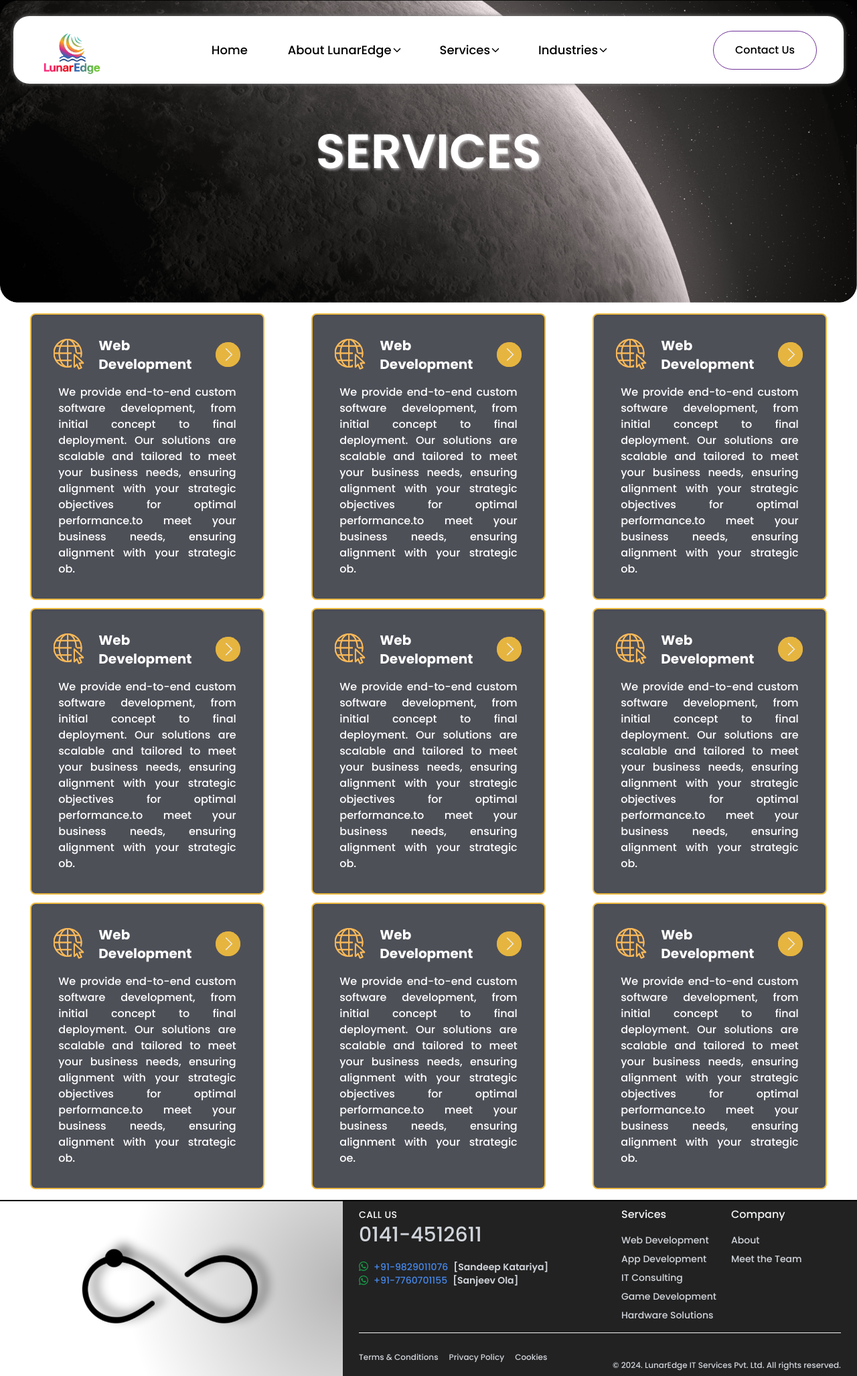
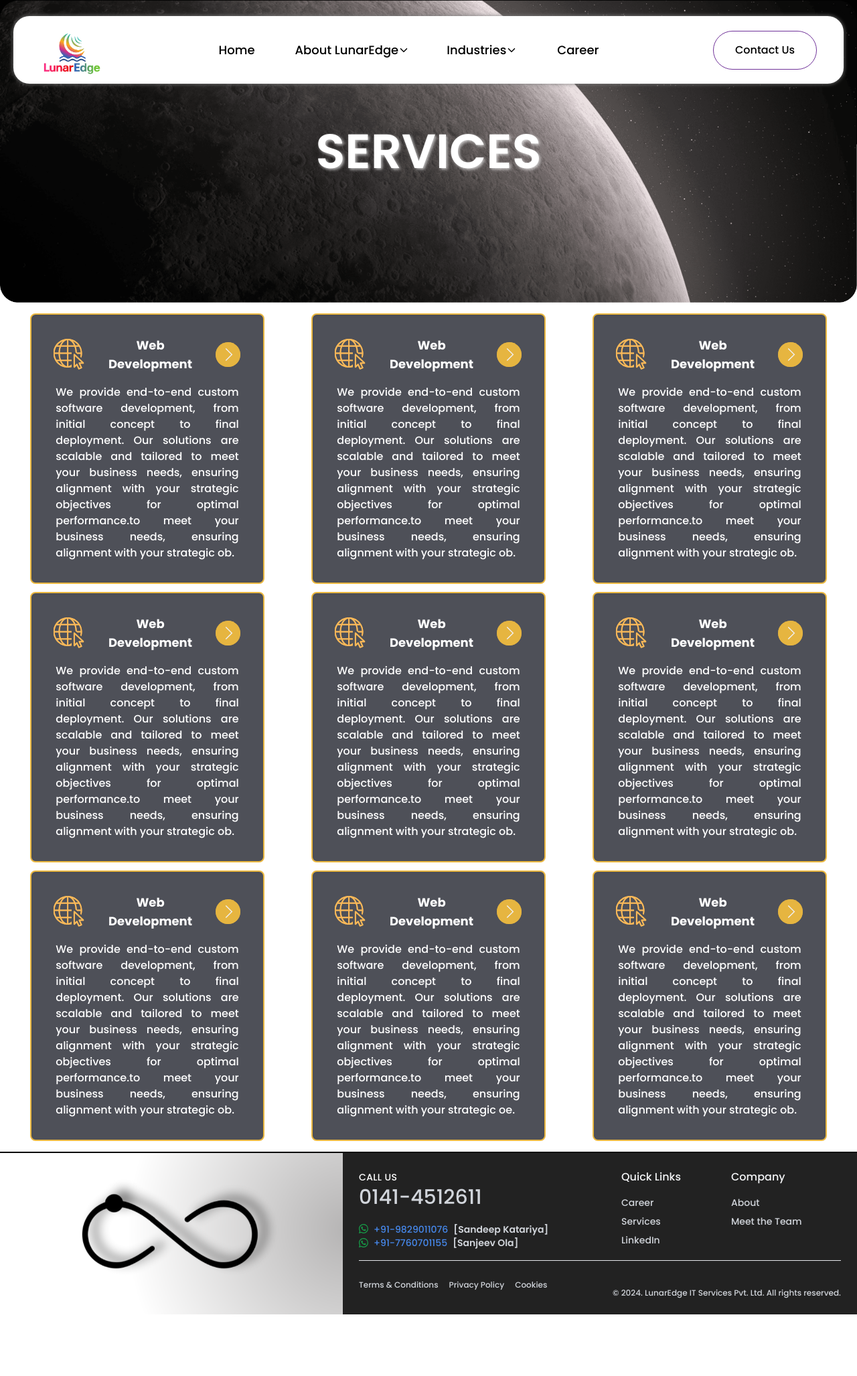
Before and after one commit to lunaredgepvtltd/LunarEdge, a React (Create React App) app in the folder frontend/: page /services in a window 1280 px wide. Shown: the whole page at 67% size. After the commit the page ends 1963 px from the top, so only its background shows below. Built offline with nearby package versions, Linux system fonts and the light colour scheme; a web font is replaced by a local one.

Commit message:
header and footer update

```diff
--- a/frontend/src/components/ServiceBox.jsx
+++ b/frontend/src/components/ServiceBox.jsx
@@ -2,13 +2,12 @@ import React, { useState } from "react";
 import ServiceBoxPointer from "../assets/ServiceBoxPointer.svg";
 import ServiceBoxArrow from "../assets/ServiceBoxArrow.svg";
 
-
-export const ServiceBox = ({ service, content , bgimg,key  }) => {
+export const ServiceBox = ({ service, content, bgimg, key }) => {
   const [isHovered, setIsHovered] = useState(false);
 
   return (
     <div
-      className="relative rounded-lg p-8 text-white xl:w-[28%] md:w-[50%] sm:w-[70%] mx-auto flex flex-col gap-4 backdrop-blur-xl  bg-gray-950/70 shadow-inner overflow-hidden border-2 border-[#EBB840] "
+      className="relative rounded-lg p-8 text-white xl:w-[28%] lg:w-[30%] md:w-[40%] sm:w-[70%] mx-auto flex flex-col gap-4 backdrop-blur-xl  bg-gray-950/70 shadow-inner overflow-hidden border-2 border-[#EBB840] "
       key={key}
       onMouseEnter={() => setIsHovered(true)}
       onMouseLeave={() => setIsHovered(false)}
@@ -23,7 +22,6 @@ export const ServiceBox = ({ service, content , bgimg,key  }) => {
           backgroundSize: "cover",
           backgroundPosition: "center",
           backgroundRepeat: "no-repeat",
-
         }}
       />
       <div className="relative z-10 flex items-center justify-between">
@@ -34,7 +32,9 @@ export const ServiceBox = ({ service, content , bgimg,key  }) => {
             isHovered ? "grayscale" : "grayscale-0"
           }`}
         />
-        <h2 className="text-xl font-bold px-5">{service}</h2>
+        <h2 className="2xl:text-xl md:text-lg text-lg font-bold 2xl:px-5 xl:px-3 text-center">
+          {service}
+        </h2>
         <img
           src={ServiceBoxArrow}
           alt="Arrow Icon"
@@ -43,8 +43,10 @@ export const ServiceBox = ({ service, content , bgimg,key  }) => {
           }`}
         />
       </div>
-      <ul className="space-y-4 px-2 z-10 opacity-100 ">
-        <li className="text-justify">{content}</li>
+      <ul className="space-y-4 md:px-1 px-4 z-10 opacity-100 ">
+        <li>
+          <p className="xl:text-base text-pretty md:text-sm text-sm ">{content}</p>
+        </li>
       </ul>
     </div>
   );
--- a/frontend/src/pages/Footer.jsx
+++ b/frontend/src/pages/Footer.jsx
@@ -16,7 +16,7 @@ import { Link } from "react-router-dom";
         </p> */}
       </div>
 
-      <div className="px-3 py-3 md:py-2 sm:px-6 lg:col-span-3 lg:px-6">
+      <div className="px-3 py-3 md:py-6 sm:px-6 lg:col-span-3 lg:px-6">
         <div className="grid grid-cols-1 gap-8 sm:grid-cols-2">
           <div>
             <p>
@@ -61,49 +61,34 @@ import { Link } from "react-router-dom";
           <div className="grid grid-cols-1 gap-4 sm:grid-cols-2  px-4">
             <div className="hidden md:block">
               <p className="font-medium text-gray-100 ">
-                Services
+                Quick Links
               </p>
               <ul className="mt-4 space-y-2 text-sm">
                 <li>
                   <Link
-                    to="/common"
+                    to="/career"
                     className="text-gray-300 transition hover:opacity-75 "
                   >
-                    Web Development
+                    Career
                   </Link>
                 </li>
                 <li>
                   <Link
-                    to="/common"
+                    to="/services"
                     className="text-gray-300 transition hover:opacity-75 "
                   >
-                     App Development
+                     Services
                   </Link>
                 </li>
                 <li>
                   <Link
-                    to="/common"
+                    to="https://www.linkedin.com/company/lunaredge/" target="_blank"
                     className="text-gray-300 transition hover:opacity-75 "
                   >
-                    IT Consulting
+                     LinkedIn
                   </Link>
                 </li>
-                <li>
-                  <Link
-                    to="/common"
-                    className="text-gray-300 transition hover:opacity-75"
-                  >
-                    Game Development
-                  </Link>
-                </li>
-                <li>
-                  <Link
-                    to="/common"
-                    className="text-gray-300 transition hover:opacity-75 "
-                  >
-                    Hardware Solutions
-                  </Link>
-                </li>
+
               </ul>
             </div>
 
@@ -133,7 +118,7 @@ import { Link } from "react-router-dom";
           </div>
         </div>
 
-        <div className=" mt-2 md:mt-4 border-t border-gray-100 pt-2 md:pt-4 ">
+        <div className=" mt-2 md:mt-4 border-t border-gray-200 pt-2 md:pt-4 ">
           <div className="sm:flex sm:items-center sm:justify-between">
             <ul className="flex flex-wrap gap-4 text-xs">
               <li>
--- a/frontend/src/pages/Header.jsx
+++ b/frontend/src/pages/Header.jsx
@@ -117,7 +117,7 @@ const Header = () => {
           <li>
             <Link
               to="/"
-              className="h-full relative rounded-full text-black text-lg hover:text-white hover:bg-[#616161] p-3 px-6 cursor-pointer transition-all duration-300"
+              className=" h-full relative rounded-full text-black text-lg hover:text-white hover:bg-[#616161] p-3 px-6 cursor-pointer transition-all duration-300"
               onClick={() => handleDropdownToggle()}
             >
               Home
@@ -165,30 +165,72 @@ const Header = () => {
                 </li>
                 <li>
                   <Link
-                    to="/career"
+                    to="/services"
                     className="block px-4 py-2 text-white hover:text-red-500"
                   >
-                    Careers
+                    Services
                   </Link>
                 </li>
               </ul>
             )}
           </li>
 
-          {/* Services Dropdown */}
+
+          {/* Industries Dropdown */}
           <li
             className="h-full relative flex items-center px-2 py-4 cursor-pointer transition-all duration-300"
-            onClick={() => handleDropdownToggle("services")}
+            onClick={() => handleDropdownToggle("industries")}
             onMouseEnter={
-              !isTouchDevice ? () => handleMouseEnter("services") : null
+              !isTouchDevice ? () => handleMouseEnter("industries") : null
             }
             onMouseLeave={!isTouchDevice ? handleMouseLeave : null}
           >
             <div className="flex items-center justify-between rounded-full p-3">
-              <span className="text-lg text-black">Services</span>
+              <span className="text-lg text-black">Industries</span>
               <IoIosArrowDown />
             </div>
-            {openDropdown === "services" && (
+            {openDropdown === "industries" && (
+              <ul className="absolute top-[63px] left-0 rounded-lg shadow-lg bg-[#292828] w-40 pt-3 pb-3">
+                <li>
+                  <Link
+                    to="/common"
+                    className="block px-4 py-2 text-white hover:text-red-500"
+                  >
+                    Education
+                  </Link>
+                </li>
+                <li>
+                  <Link
+                    to="/common"
+                    className="block px-4 py-2 text-white hover:text-red-500"
+                  >
+                    Healthcare
+                  </Link>
+                </li>
+                <li>
+                  <Link
+                    to="/common"
+                    className="block px-4 py-2 text-white hover:text-red-500"
+                  >
+                    Ecommerce
+                  </Link>
+                </li>
+              </ul>
+            )}
+          </li>
+
+
+          {/* Services Dropdown */}
+          <li>
+            <Link
+              to="/career"
+              className="h-full relative rounded-full text-black text-lg hover:text-white hover:bg-[#616161] p-3 px-6 cursor-pointer transition-all duration-300"
+              onClick={() => handleDropdownToggle()}
+            >
+              Career
+            </Link>
+          </li>
+            {/* {openDropdown === "services" && (
               <div className="flex absolute top-[63px] left-0 rounded-lg shadow-lg bg-[#292828] w-auto pt-3 pb-3">
                 <ul className="">
                   <li>
@@ -268,52 +310,9 @@ const Header = () => {
                     </Link>
                   </li>
                 </ul>
-              </div>
-            )}
-          </li>
-
-          {/* Industries Dropdown */}
-          <li
-            className="h-full relative flex items-center px-2 py-4 cursor-pointer transition-all duration-300"
-            onClick={() => handleDropdownToggle("industries")}
-            onMouseEnter={
-              !isTouchDevice ? () => handleMouseEnter("industries") : null
-            }
-            onMouseLeave={!isTouchDevice ? handleMouseLeave : null}
-          >
-            <div className="flex items-center justify-between rounded-full p-3">
-              <span className="text-lg text-black">Industries</span>
-              <IoIosArrowDown />
-            </div>
-            {openDropdown === "industries" && (
-              <ul className="absolute top-[63px] left-0 rounded-lg shadow-lg bg-[#292828] w-40 pt-3 pb-3">
-                <li>
-                  <Link
-                    to="/common"
-                    className="block px-4 py-2 text-white hover:text-red-500"
-                  >
-                    Education
-                  </Link>
-                </li>
-                <li>
-                  <Link
-                    to="/common"
-                    className="block px-4 py-2 text-white hover:text-red-500"
-                  >
-                    Healthcare
-                  </Link>
-                </li>
-                <li>
-                  <Link
-                    to="/common"
-                    className="block px-4 py-2 text-white hover:text-red-500"
-                  >
-                    Ecommerce
-                  </Link>
-                </li>
-              </ul>
-            )}
-          </li>
+              </div> */}
+            {/* )}
+          </li> */}
         </ul>
 
         {/* Contact Us Button */}
--- a/frontend/src/pages/Hero.jsx
+++ b/frontend/src/pages/Hero.jsx
@@ -105,7 +105,7 @@ const Hero = () => {
       bgimg: bgHardware,
       service: "Hardware Solutions",
       content:
-        "Our hardware solutions and services focus on delivering reliable and high-performance equipment tailored to your business needs. We provide a range of hardware options, including servers, networking devices, and peripherals. Our experts ensure seamless integration and ongoing support to optimize your technology infrastructure.",
+        "Our hardware services focus on delivering reliable and high-performance equipment tailored to your business needs. We provide a range of hardware options, networking devices, and peripherals. Our experts ensure seamless integration and ongoing support to optimize your technology infrastructure.",
     },
   ];
   // technical skill stack
@@ -252,7 +252,7 @@ const Hero = () => {
 
       {/* second-part */}
       <div
-        className="w-full h-full bg-[#edeafa]"
+        className="w-full h-full bg-[#edeafa] md:mt-12 mt-0"
         style={{
           backgroundImage: `url(${bgServicePart})`,
           backgroundSize: "cover",
@@ -261,24 +261,19 @@ const Hero = () => {
       >
         <div className="w-full text-center  ">
           {isSmallDevice ? (
-            <div className="flex flex-col gap-4 justify-center items-center ">
-              <div className="flex flex-col gap-1 p-4">
-                <h1 className="text-2xl lg:text-5xl font-semibold">
+            <div className="flex flex-col gap-4 justify-center p-4 items-center h-[230px] backdrop-blur-xl  bg-black/70 ">
+
+                <h1 className="text-2xl lg:text-5xl font-semibold text-[#EBB840]">
                   SERVICES WE OFFER{" "}
                 </h1>
-                <p className="text-sm md:text-lg text-slate-500 my-3 py-2">
+                <p className="text-sm md:text-lg text-white my-3 py-2">
                   LunarEdge is the perfect choice for any buisness looking to
                   digitize its operations. We offers a wide range of on time and
                   cost effective services that will help solve your complex
                   problems with IT solutions.
                 </p>
-              </div>
-              <div>
-                <img
-                  src={service_box}
-                  className="md:hidden block h-[170px] w-[200px]"
-                />
-              </div>
+
+
             </div>
           ) : (
             // for larger-devices
@@ -288,14 +283,13 @@ const Hero = () => {
               <h1 className="text-3xl lg:text-5xl font-semibold text-[#EBB840] ">
                 SERVICES WE OFFER
               </h1>
-              <p className="text-sm text-justify lg:text-lg text-white my-3 py-2 w-[65%]">
+              <p className="text-sm text-justify lg:text-lg text-white my-3 py-2 2xl:w-[65%] md:w-[80%]">
                 LunarEdge is the perfect choice for any business looking to
                 digitize its operations and stay ahead in the digital age. We
                 offer a wide range of on-time and cost-effective services that
                 will help solve your complex problems with IT solutions. Our
                 team of experts is dedicated to delivering innovative and
-                scalable solutions tailored to your specific needs, ensuring
-                that your business achieves optimal performance and growth.
+                scalable solutions.
               </p>
 
               {/* center-content-ends  */}
@@ -324,7 +318,7 @@ const Hero = () => {
           ) : (
             // rendering grid-boxex for large-devices
             <div className="mx-[5%]">
-              <div className="flex flex-wrap gap-7 px-36 w-full">
+              <div className="flex flex-wrap gap-7 2xl:px-36 xl:px-30 w-full">
                 {offers.map((offer, index) => (
                   <ServiceBox
                     key={index}
```
